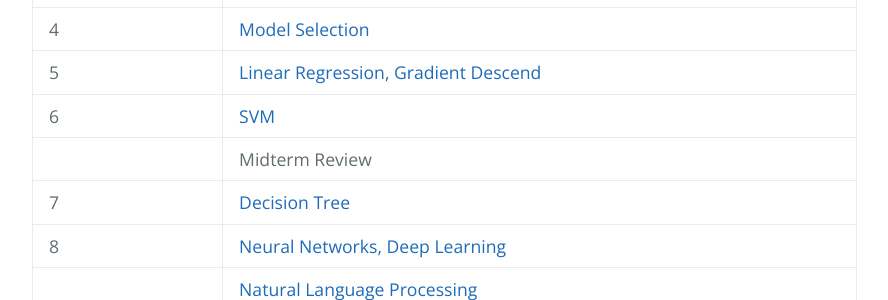
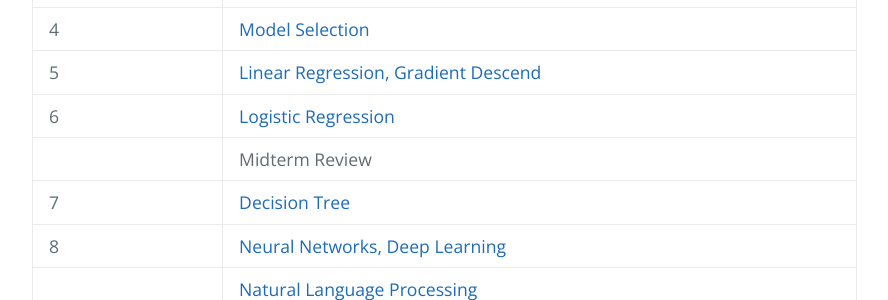
Before and after one commit to pratch/ml_course, a Jekyll site: the page built from index.md, in a window 1280 px wide and 900 px high, scrolled down 1392 px. Shown: the part 156-456 px from the top of the window, without its empty margins (192-1080 px from the left). Built offline with Jekyll 4.4.1, drawn with Linux system fonts in a browser that asks for light colours.

Commit message:
Added slides 6

```diff
--- a/index.md
+++ b/index.md
@@ -61,7 +61,7 @@ layout: default
 | 3 | [k-Nearest Neighbors](slides/3-knn.pdf)|
 | 4 | [Model Selection](slides/4-model-selection.pdf) |
 | 5 | [Linear Regression, Gradient Descend](slides/5-linear-regression.pdf) |
-| 6 | [SVM](slides-2018/5%20-%20SVM.pdf) |
+| 6 | [Logistic Regression](slides/6-logistic-regression.pdf) |
 |   | Midterm Review |
 | 7 | [Decision Tree](slides-2018/6%20-%20Decision%20Tree.pdf) |
 | 8 | [Neural Networks, Deep Learning](slides-2018/7%20-%20Neural%20Networks.pdf) |
```
